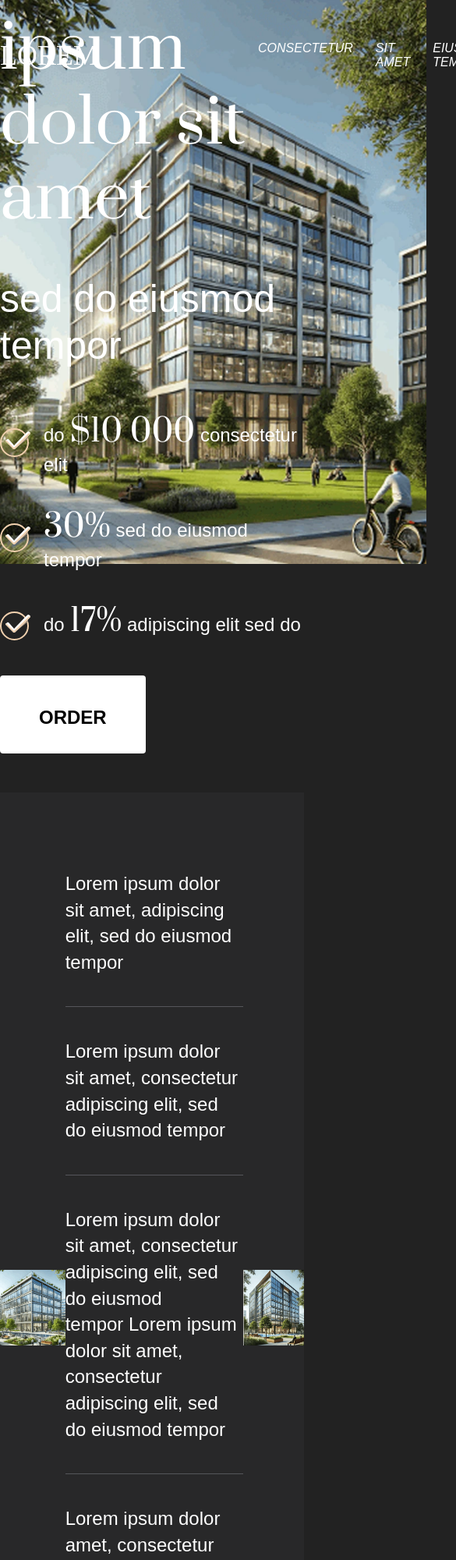
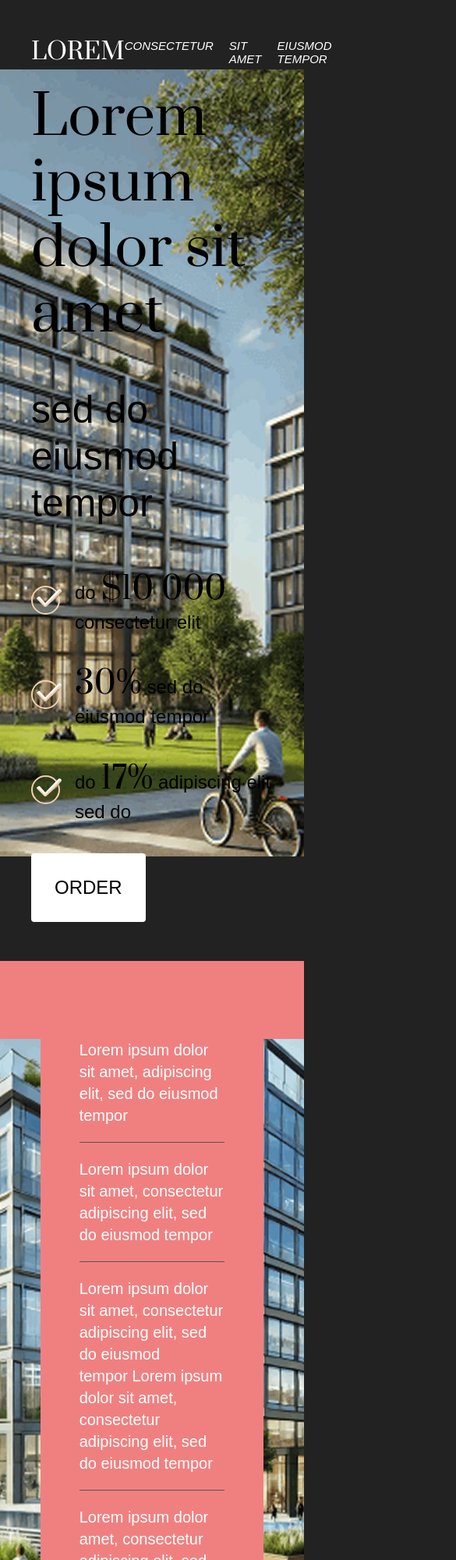
Before and after one commit to RapiraX/MSTech_test_layout, a plain HTML site: page index.html in a window 390 px wide. Shown: the top 2000 px of the page at 78% size, 585 px wide, since content can reach past the window. Drawn offline with Linux system fonts and the light colour scheme.

Commit message:
complete adaptive for main section

```diff
--- a/css/style.css
+++ b/css/style.css
@@ -8,6 +8,7 @@
 :root {
     --main-bg-color: #222222;
     --secondary-bg-color: #282829;
+    --padding-left-right: 40px;
 
     font-family: "Arial", sans-serif;
     font-size: 16px;
@@ -19,23 +20,27 @@
 .wrappper {
     margin: 0 auto;
     max-width: 1920px;
-  height: 100vh;
     position: relative;
+    background-color: lightgreen;
 }
 
 .container {
     margin: 0 auto;
     max-width: 1600px;
     position: relative;
+    padding-left: var(--padding-left-right);
+    padding-right: var(--padding-left-right);
+}
+
+.secondary-bgc {
+    background-color: #292829;
 }
 
 .button {
     background: white;
-  font-weight: bold;
     font-size: 24px;
     color: black;
     text-transform: uppercase;
-  font-weight: bold;
     display: flex;
     align-items: center;
     text-align: center;
@@ -46,7 +51,7 @@
 
 a.logo {
     color: white;
-  font-family: "Prata-Regular", serif;
+    font-family: Prata, serif;
     text-transform: uppercase;
     letter-spacing: 3%;
     font-size: 36px;
@@ -60,14 +65,25 @@ a.logo {
 
 .header__inner {
     display: flex;
-  column-gap: 205px;
+    max-width: 783px;
+    justify-content: space-end;
     align-items: center;
     padding-top: 44px;
+}
+
+a.header__logo {
+    @media screen and (max-width: 595px) {
+        font-size: 30px;
+    }
 }
 
 .menu__inner {
     display: flex;
     column-gap: 29px;
+    @media screen and (max-width: 607px) {
+        column-gap: 20px;
+        font-size: 15px;
+    }
 }
 
 .menu__item {
@@ -75,17 +91,48 @@ a.logo {
     text-transform: uppercase;
 }
 
+
 /* main section */
+.main {
+    width: 100vw;
+}
+
 .main__inner {
-  height: 918px;
     display: flex;
     padding-bottom: 50px;
-  flex-direction: column;
-  justify-content: end;
+    justify-content: space-between;
+    position: relative;
 }
 
 .main__content {
     max-width: 550px;
+    @media screen and (max-width: 656px) {
+        color: black;
+    }
+}
+
+.main__back-image-container {
+    max-width: 1920px;
+    margin: 0 auto;
+}
+.main__back-image {
+    width: 100%;
+    position: relative;
+    height: 20px;
+}
+
+.main__back-image::before {
+    position: absolute;
+    content: "";
+    width: 100%;
+    height: 1009px;
+    background-image: url("../images/sec1_img1.webp");
+    background-repeat: no-repeat;
+    background-position: right;
+    background-position: contain;
+    /* top: -95px; */
+    z-index: -10;
+    overflow: hidden;
 }
 
 .main_title {
@@ -93,6 +140,10 @@ a.logo {
     font-size: 80px;
     line-height: 120%;
     margin-bottom: 50px;
+
+    @media screen and (max-width: 656px) {
+        font-size: 70px;
+    }
 }
 
 .main-subtitle {
@@ -128,50 +179,54 @@ a.logo {
     font-size: 40px;
     letter-spacing: 4%;
     line-height: 150%;
-
 }
 .main__button {
     padding-top: 40px;
+
+    @media screen and (max-width: 656px) {
+        padding: 30px;
+    }
 }
 
-.main__background {
-  position: absolute;
-  top: -98px;
-  right: -157px;
-  z-index: -1;
-}
 
 /* Order section */
 .order {
+    margin-bottom: 250px;
+    background-color: lightcoral;
 }
 
 .order .container {
     max-width: 1920px;
+    padding-left: 0;
+    padding-right: 0;
 }
 
 .order__inner {
     display: flex;
     width: 100%;
     justify-content: space-between;
-  align-items: center;
     padding-top: 100px;
-  background: #282829;
     margin-bottom: 100px;
+    border-radius: 4px;
+    gap: 50px;
 }
 
-.order__image-left {
-  background-repeat: no-repeat;
-  background-position: center;
-  background-size: cover;
+.order__image {
+    flex: 0 1 623px;
 }
-.order__image-right {
-  background-repeat: no-repeat;
-  background-position: center;
-  background-size: cover;
+
+.order__image img {
+    width: 623px;
+    height: 720px;
+    object-fit: cover;
+    overflow: hidden;
 }
 
 .order__column {
-  max-width: 614px;
+    flex: 0 0 615px;
+    @media screen and (max-width: 1324px) {
+        flex: 0 1 615px;
+    }
 }
 
 .order__list {
@@ -179,49 +234,70 @@ a.logo {
     flex-direction: column;
     margin-bottom: 80px;
 }
-.order__list hr {
+.order__divider {
+    height: 1px;
+    background-color: #55565a;
+    border: none;
     margin-top: 40px;
     margin-bottom: 40px;
+
+    @media screen and (max-width: 1325px) {
+        margin-top: 20px;
+        margin-bottom: 20px;
+    }
 }
 .order__item {
     font-size: 24px;
     line-height: 140%;
+    @media screen and (max-width: 1324px) {
+        font-size: 20px;
+    }
 }
 .order__button {
     width: 100%;
 }
 
-
+/* Submit form */
+/* Submit form */
 /* Submit form */
 .submit-form {
 }
 .submit-form__inner {
     display: flex;
+    column-gap: 100px;
     color: black;
     background: white;
     border-radius: 30px;
-  padding: 70px 134px;
+    /* height: 630px; */
+    justify-content: space-between;
+    margin-bottom: 100px;
 }
 
 .form {
+    color: #88898c;
 }
 .form__input {
     display: flex;
     align-items: center;
+    font-size: 24px;
     width: 100%;
     height: 54px;
     background-color: white;
-  border: solid 2px;
+    border: solid 2px #d6d6d6;
     padding-left: 38px;
     border-radius: 4px;
 }
 .form__input:first-child {
-  margin-bottom: 10px;
+    margin-bottom: 13px;
 }
-.form__input:nth-last-child {
-  margin-bottom: 28px;
+
+.form__checkbox-container {
+    margin: 26px 0;
+    font-size: 19px;
 }
-.form__checkbox-container {
+.checkbox {
+    transform: scale(1.5);
+    margin-right: 6px;
 }
 .form__button {
 }
@@ -229,6 +305,8 @@ a.logo {
 }
 
 .submit-form__info {
+    flex: 0 1 768px;
+    padding: 72px 0 72px 134px;
 }
 .submit-form__title {
     font-family: "Prata";
@@ -238,21 +316,35 @@ a.logo {
 .form__button {
     background: var(--main-bg-color);
     color: white;
+    width: 100%;
+    text-align: center;
 }
+
 .submit-form__images {
     position: relative;
-  height: 628px;
-  width: 100%;
+    flex: 0 1 649px;
+
+    @media screen and (max-width: 1358px) {
+        display: none;
+    }
 }
 .submit-form__background-img {
-  position: absolute;
-  top: 0;
-  right: 0;
+    background-image: url("../images/sec3_img_building.webp");
+    background-repeat: no-repeat;
+    background-position: center;
+    background-size: cover;
+    height: 100%;
 }
 .submit-form__foreground-img {
     position: absolute;
-  top: 0;
-  right: 0;
+    top: -130px;
+    right: 11%;
+    background-image: url("../images/sec3_img_woman.webp");
+    background-repeat: no-repeat;
+    background-position: center;
+    background-size: cover;
+    width: 610px;
+    height: 764px;
 }
 
 .footer {
@@ -268,6 +360,7 @@ a.logo {
     border-top: solid 2px #d5c9be;
     border-bottom: solid 2px #d5c9be;
     padding: 40px 0;
+    margin-bottom: 43px;
 }
 .footer__item a {
     color: white;
--- a/index.html
+++ b/index.html
@@ -8,6 +8,11 @@
     </head>
     <body>
         <div class="wrapper">
+            <section class="test">
+                <div class="test__inner">
+
+                </div>
+            </section>
             <header class="header">
                 <div class="container">
                     <div class="header__inner">
@@ -23,99 +28,83 @@
                 </div>
             </header>
 
-      <section class="main">
+            <main class="main">
+                <div class="main__back-image-container">
+                    <div class="main__back-image"></div>
+                </div>
                 <div class="container">
                     <div class="main__inner">
                         <div class="main__content">
-              <h1 class="main_title">Lorem ipsum dolor sit amet</h1>
-              <h2 class="main-subtitle">sed do eiusmod tempor </h2>
-              <ul>
-                <li class="main__list">
-                  <ul class="list__item">
-                    do
-                    <span>$10 000</span>
-                    consectetur elit
-                  </ul>
-                  <ul class="list__item">
-                    <span>30%</span>
+                            <h1 class="main_title">
+                                Lorem ipsum dolor sit amet
+                            </h1>
+                            <h2 class="main-subtitle">
                                 sed do eiusmod tempor
-                  </ul>
-                  <ul class="list__item">
-                    do
-                    <span>17%</span>
-                    adipiscing elit sed do
-                  </ul>
+                            </h2>
+                            <ul class="main__list">
+                                <li class="list__item">
+                                    do <span>$10 000</span> consectetur elit
+                                </li>
+                                <li class="list__item">
+                                    <span>30%</span> sed do eiusmod tempor
+                                </li>
+                                <li class="list__item">
+                                    do <span>17%</span> adipiscing elit sed do
                                 </li>
                             </ul>
                             <button class="main__button button">Order</button>
                         </div>
-            <div class="main__background">
-              <img
-                src="images/sec1_img1.webp"
-                width="763px"
-                height="1009px"
-                alt="luxury building"
-              />
+                    </div>
+                </div>
+            </main>
+
+            <section class="order secondary-bgc">
+                <div class="container">
+                    <div class="order__inner">
+                        <div class="order__image order__image--left">
+                            <img src="images/sec2_img1.webp" alt="building 1" />
+                        </div>
+                        <div class="order__column">
+                            <ul class="order__list">
+                                <li class="order__item">
+                                    Lorem ipsum dolor sit amet, adipiscing elit,
+                                    sed do eiusmod tempor
+                                </li>
+                                <hr class="order__divider" />
+                                <li class="order__item">
+                                    Lorem ipsum dolor sit amet, consectetur
+                                    adipiscing elit, sed do eiusmod tempor
+                                </li>
+                                <hr class="order__divider" />
+
+                                <li class="order__item">
+                                    Lorem ipsum dolor sit amet, consectetur
+                                    adipiscing elit, sed do eiusmod tempor Lorem
+                                    ipsum dolor sit amet, consectetur adipiscing
+                                    elit, sed do eiusmod tempor
+                                </li>
+                                <hr class="order__divider" />
+
+                                <li class="order__item">
+                                    Lorem ipsum dolor amet, consectetur
+                                    adipiscing elit, sed do eiusmod tempor
+                                </li>
+                            </ul>
+                            <button class="order__button button">Order</button>
+                        </div>
+                        <div class="order__image order__image--right">
+                            <img src="images/sec2_img2.webp" alt="building 2" />
                         </div>
                     </div>
                 </div>
             </section>
 
-      <section class="order">
-        <div class="container">
-            <div class="order__inner">
-          <div class="order__image-left">
-            <img src="images/sec2_img1.webp"
-            alt="big building"
-            width="622px"
-            height="723px"
-            />
-          </div>
-          <div class="order__column">
-            <ul class="order__list">
-              <li class="order__item">
-                Lorem ipsum dolor sit amet, adipiscing elit, sed do eiusmod
-                tempor
-              </li>
-              <hr style="border: none; border-top: 1px solid #55565a" />
-              <li class="order__item">
-                Lorem ipsum dolor sit amet, consectetur adipiscing elit, sed do
-                eiusmod tempor
-              </li>
-              <hr style="border: none; border-top: 1px solid #55565a" />
-
-              <li class="order__item">
-                Lorem ipsum dolor sit amet, consectetur adipiscing elit, sed do
-                eiusmod tempor Lorem ipsum dolor sit amet, consectetur
-                adipiscing elit, sed do eiusmod tempor
-              </li>
-              <hr style="border: none; border-top: 1px solid #55565a" />
-
-              <li class="order__item">
-                Lorem ipsum dolor amet, consectetur adipiscing elit, sed do
-                eiusmod tempor
-              </li>
-            </ul>
-            <button class="order__button button">Order</button>
-          </div>
-          <div class="order__image-right">
-            <img src="images/sec2_img2.webp"
-            alt="building 2"
-            width="582px"
-            height="723px"
-            />
-          </div>
-        </div>
-        </div>
-
-      </section>
-
-      <sectiion class="submit-form">
+          <sectiion class="submit-form secondary-bgc">
                 <div class="container">
                     <div class="submit-form__inner">
                         <div class="submit-form__info">
                             <div class="submit-form__title">
-                Consectetur<br />sed do eiusmod
+                                Consectetur sed do eiusmod
                             </div>
                             <form action="" class="form">
                                 <input
@@ -131,25 +120,27 @@
                                     required
                                 />
                                 <div class="form__checkbox-container">
-                  <input type="checkbox" id="Privacy" required />
-                  <label for="Privacy">I accept Privacy policy</label>
-                  <button type="submit" class="form__button button">
+                                    <input
+                                        type="checkbox"
+                                        class="checkbox"
+                                        id="Privacy"
+                                        required
+                                    />
+                                    <label for="Privacy"
+                                        >I accept Privacy policy</label
+                                    >
+                                </div>
+                                <button
+                                    type="submit"
+                                    class="form__button button"
+                                >
                                     Submit Form
                                 </button>
-                </div>
                             </form>
                         </div>
                         <div class="submit-form__images">
-              <img
-                src="images/sec3_img_building.webp"
-                alt="white building"
-                class="submit-form__background-img"
-              />
-              <img
-                src="images/sec3_img_woman.webp"
-                alt="woman in suit"
-                class="submit-form__foreground-img"
-              />
+                            <div class="submit-form__background-img"></div>
+                            <div class="submit-form__foreground-img"></div>
                         </div>
                     </div>
                 </div>
@@ -160,9 +151,15 @@
                     <footer class="footer__inner">
                         <div class="footer__line">
                             <ul class="footer__menu">
-                <li class="footer__item"><a href="#">consectetur</a></li>
-                <li class="footer__item"><a href="#">Adipiscing</a></li>
-                <li class="footer__item"><a href="#">tempor</a></li>
+                                <li class="footer__item">
+                                    <a href="#">consectetur</a>
+                                </li>
+                                <li class="footer__item">
+                                    <a href="#">Adipiscing</a>
+                                </li>
+                                <li class="footer__item">
+                                    <a href="#">tempor</a>
+                                </li>
                             </ul>
                         </div>
                         <div class="footer__central-section">
@@ -173,16 +170,17 @@
                                         ><img
                                             src="images/footer_ic_instagram.svg"
                                             alt="instagramm icon"
-                      width="32px"
-                      height="32px"
+                                            width="32"
+                                            height="32"
                                     /></a>
                                 </li>
                                 <li class="footer__icon icon">
                                     <a href="#"
-                    ><img src="images/footer_ic_tiktok.svg"
+                                        ><img
+                                            src="images/footer_ic_tiktok.svg"
                                             alt="tiktok icon"
-                    width="32px"
-                    height="32px"
+                                            width="32"
+                                            height="32"
                                     /></a>
                                 </li>
                                 <li class="footer__icon icon">
@@ -190,8 +188,8 @@
                                         ><img
                                             src="images/footer_ic_linkedin.svg"
                                             alt="linkedin icon"
-                      width="32px"
-                      height="32px"
+                                            width="32"
+                                            height="32"
                                     /></a>
                                 </li>
                                 <li class="footer__icon icon">
@@ -199,16 +197,16 @@
                                         ><img
                                             src="images/footer_ic_facebook.svg"
                                             alt="facebook icon"
-                      width="32px"
-                      height="32px"
+                                            width="32"
+                                            height="32"
                                     /></a>
                                 </li>
                                 <li class="footer__icon icon">
                                     <a href="#"
                                         ><img
                                             src="images/footer_ic_telegram.svg"
-                      width="32px"
-                      height="32px"
+                                            width="32"
+                                            height="32"
                                             alt="telegram icon"
                                     /></a>
                                 </li>
@@ -216,8 +214,8 @@
                                     <a href="#"
                                         ><img
                                             src="images/footer_ic_youtube.svg"
-                      width="32px"
-                      height="32px"
+                                            width="32"
+                                            height="32"
                                             alt="youtube icon"
                                     /></a>
                                 </li>
@@ -225,7 +223,9 @@
                             <div class="footer__button button">order</div>
                         </div>
                         <div class="footer__bottom-section">
-              <div class="footer__copyright">© 2024, Copyright.</div>
+                            <div class="footer__copyright">
+                                © 2024, Copyright.
+                            </div>
                             <div class="footer__privacy">Privacy policy</div>
                             <div class="footer__terms">Terms of Use</div>
                         </div>
```
Lines whose indentation alone changed are shown as unchanged.
